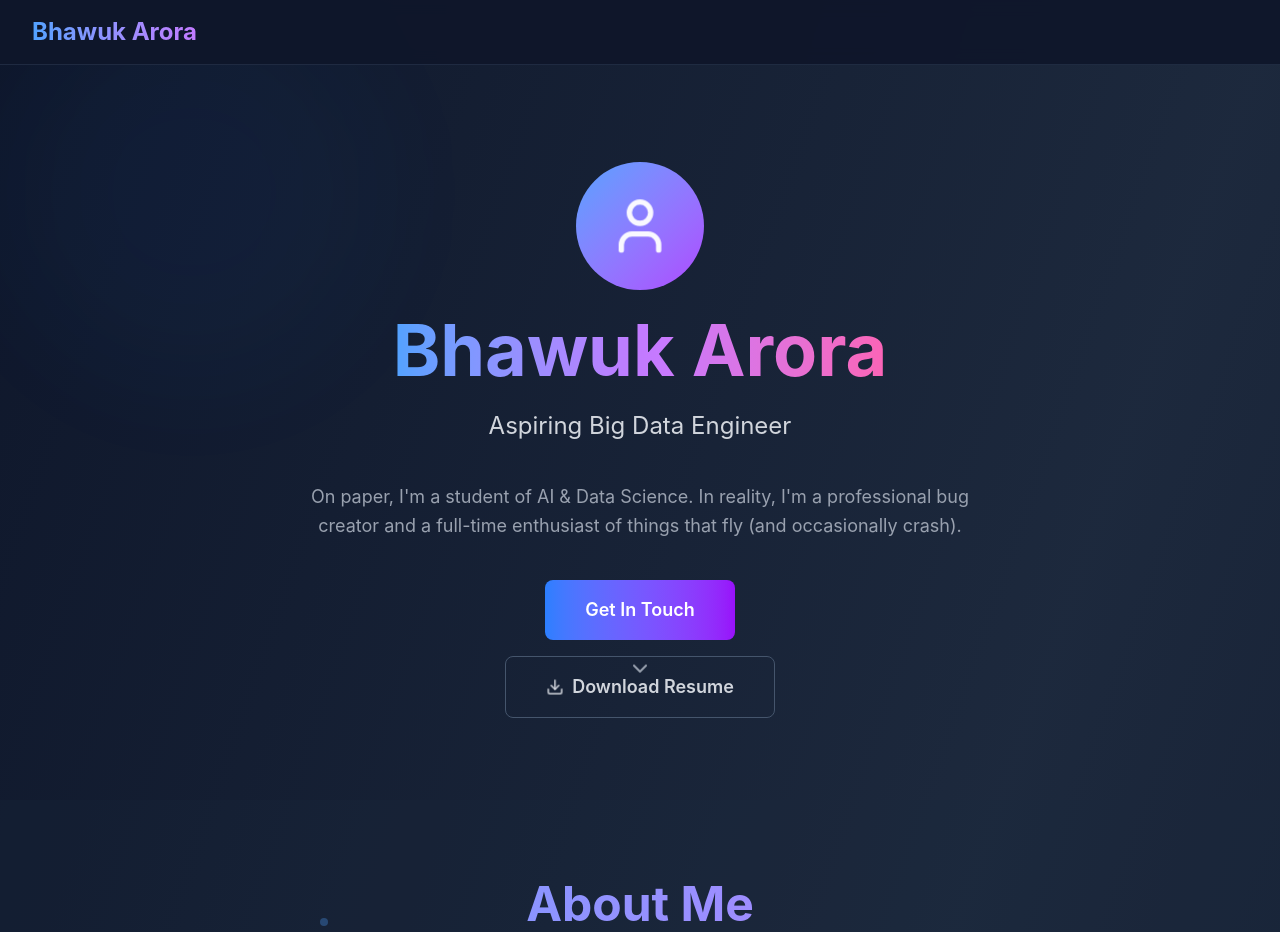
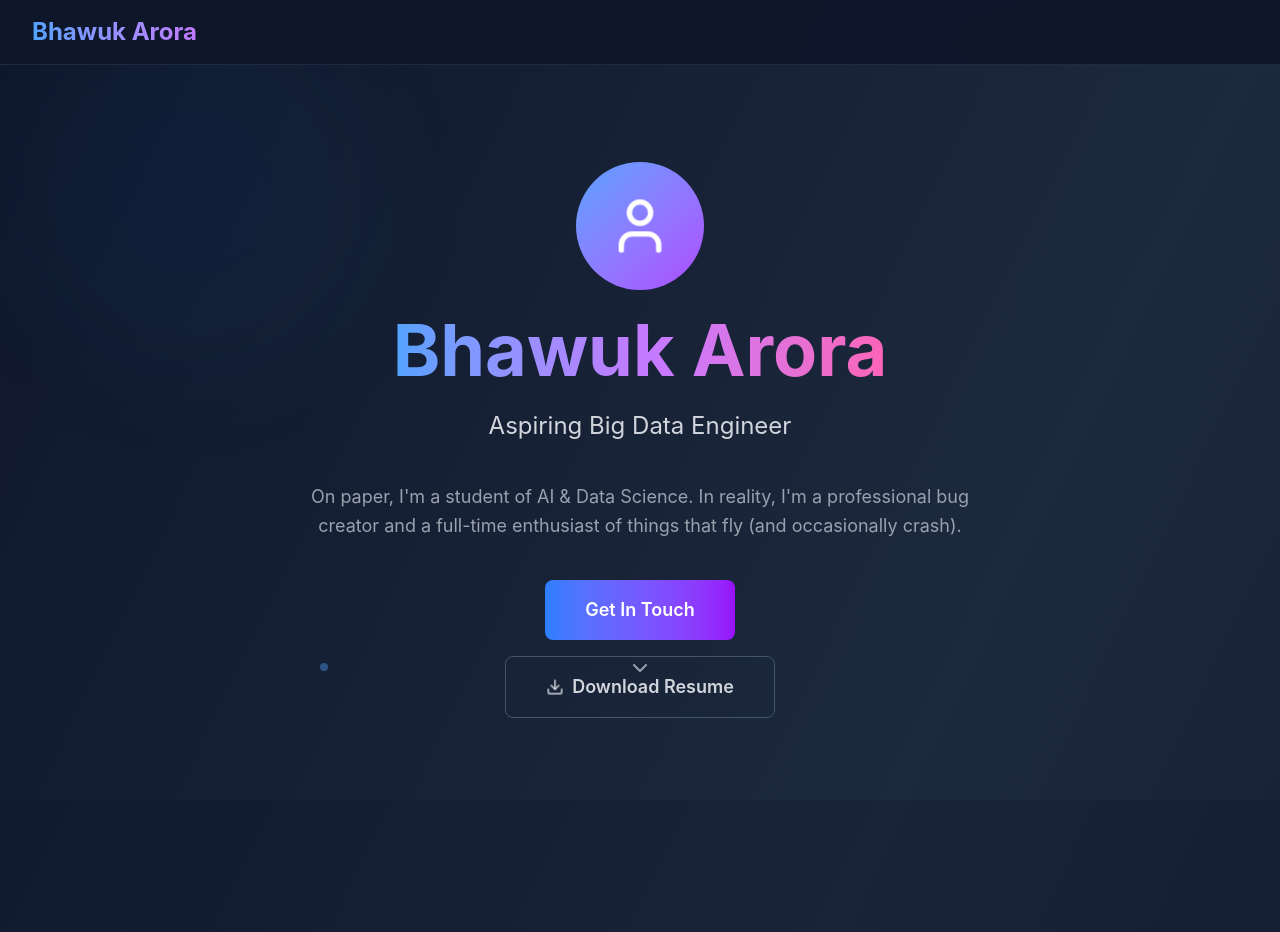
Before and after one commit to geeky-bhawuk-arora/bhawuk-portfolio, a React (Vite) app: page / in a window 1280 px wide. Shown: the top 932 px of the page. Built offline with nearby package versions, Linux system fonts and the light colour scheme.

Commit message:
fixed deploy bugs !

```diff
--- a/src/App.jsx
+++ b/src/App.jsx
@@ -10,7 +10,7 @@ import BackgroundElements from './components/layout/BackgroundElements';
 // Section Components
 import HeroSection from './components/sections/HeroSection';
 // import StatsSection from './components/sections/StatsSection';
-import AboutSection from './components/sections/AboutSection';
+// import AboutSection from './components/sections/AboutSection';
 // import SkillsSection from './components/sections/SkillsSection';
 // import ExperienceSection from './components/sections/ExperienceSection';
 // import ProjectsSection from './components/sections/ProjectsSection';
@@ -44,7 +44,7 @@ function App() {
       <main className="relative z-10">
         <HeroSection scrollToSection={scrollToSection} />
         {/* <StatsSection /> */}
-        <AboutSection />
+        {/* <AboutSection /> */}
         {/* <SkillsSection />
         <ExperienceSection />
         <ProjectsSection />  */}
```
